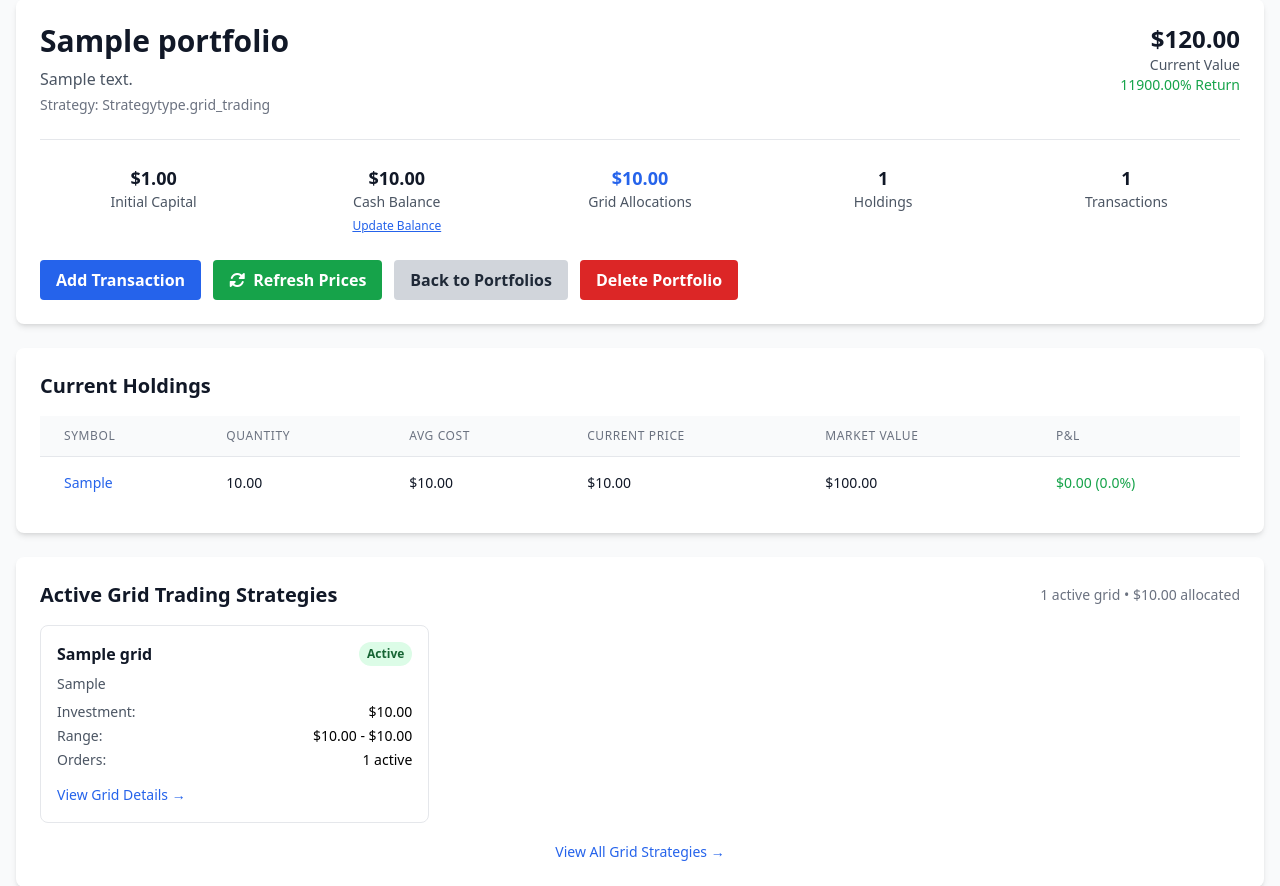
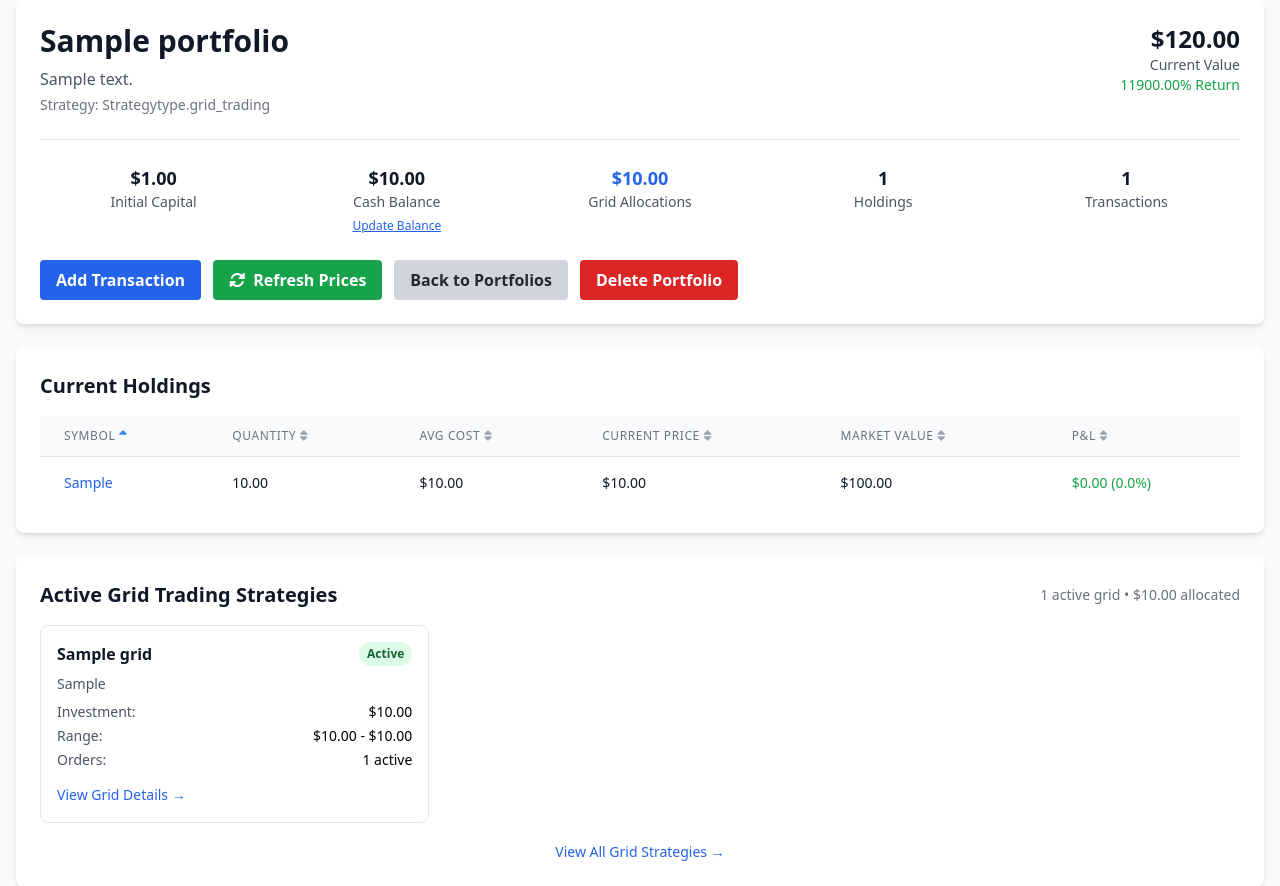
Before and after one commit to SDG223157/gridtrader-pro-webapp, a FastAPI app: page /portfolios/1 in a window 1280 px wide. Shown: the part 98-984 px from the top of the page. Run offline with FastAPI, Linux system fonts and the light colour scheme; the visitor is signed in with stand-in values (Sample User, id 1); tables that the repository leaves empty hold one stand-in row (values such as "Sample post"); some libraries are stand-ins or nearby versions.

Commit message:
🔄 Add sortable columns to Current Holdings table
✅ Sortable Holdings Features:
- All columns now sortable: Symbol, Quantity, Avg Cost, Current Price, Market Value, P&L
- Visual sort indicators with up/down arrows for active column
- Toggle between ascending/descending order on column click
- Sort state preserved across pagination navigation
- Default sort by Symbol (ascending) for consistent display

✅ Smart Sorting Logic:
- Symbol: Alphabetical sorting (002236.SZ, 000568.SZ, etc.)
- Quantity: Numerical sorting (largest/smallest positions)
- Avg Cost: Price sorting (highest/lowest purchase prices)
- Current Price: Market price sorting (most/least expensive stocks)
- Market Value: Total position value sorting (largest/smallest positions)
- P&L: Profit/Loss sorting (best/worst performing stocks)

✅ User Experience:
- Clickable column headers with hover effects
- Clear visual indicators for current sort column and direction
- Sort parameters preserved in pagination URLs
- Intuitive ascending/descending toggle behavior
- Professional table design with FontAwesome icons

✅ Performance Optimized:
- Database-level sorting for efficiency
- Works seamlessly with pagination (20 holdings per page)
- Maintains fast loading times even with sorting
- Calculated fields (market_value, pnl) sorted at database level

🎯 Use Cases:
- Sort by P&L desc to see best performing stocks first
- Sort by Market Value desc to see largest positions
- Sort by Symbol asc for alphabetical organization
- Sort by Current Price desc to see most expensive stocks
- Perfect for analyzing 40-stock portfolio performance

```diff
--- a/main.py
+++ b/main.py
@@ -1760,19 +1760,50 @@ async def portfolio_detail(portfolio_id: str, request: Request, db: Session = De
 
     db.commit()
 
-    # Pagination for holdings
+    # Pagination and sorting for holdings
     holdings_page = int(request.query_params.get("holdings_page", 1))
     holdings_per_page = int(request.query_params.get("holdings_per_page", 20))  # Default 20 holdings per page
     holdings_offset = (holdings_page - 1) * holdings_per_page
 
+    # Sorting parameters
+    sort_by = request.query_params.get("sort_by", "symbol")  # Default sort by symbol
+    sort_order = request.query_params.get("sort_order", "asc")  # Default ascending
+
     # Get total holdings count for pagination
     total_holdings = db.query(Holding).filter(Holding.portfolio_id == portfolio_id).count()
     holdings_total_pages = (total_holdings + holdings_per_page - 1) // holdings_per_page
 
-    # Get paginated holdings
-    holdings = db.query(Holding).filter(
-        Holding.portfolio_id == portfolio_id
-    ).order_by(Holding.symbol).offset(holdings_offset).limit(holdings_per_page).all()
+    # Build query with sorting
+    holdings_query = db.query(Holding).filter(Holding.portfolio_id == portfolio_id)
+
+    # Apply sorting
+    if sort_by == "symbol":
+        holdings_query = holdings_query.order_by(Holding.symbol.desc() if sort_order == "desc" else Holding.symbol.asc())
+    elif sort_by == "quantity":
+        holdings_query = holdings_query.order_by(Holding.quantity.desc() if sort_order == "desc" else Holding.quantity.asc())
+    elif sort_by == "average_cost":
+        holdings_query = holdings_query.order_by(Holding.average_cost.desc() if sort_order == "desc" else Holding.average_cost.asc())
+    elif sort_by == "current_price":
+        holdings_query = holdings_query.order_by(Holding.current_price.desc() if sort_order == "desc" else Holding.current_price.asc())
+    elif sort_by == "market_value":
+        # Sort by calculated market value (quantity * current_price)
+        holdings_query = holdings_query.order_by(
+            (Holding.quantity * Holding.current_price).desc() if sort_order == "desc"
+            else (Holding.quantity * Holding.current_price).asc()
+        )
+    elif sort_by == "pnl":
+        # Sort by calculated P&L ((quantity * current_price) - (quantity * average_cost))
+        holdings_query = holdings_query.order_by(
+            ((Holding.quantity * Holding.current_price) - (Holding.quantity * Holding.average_cost)).desc()
+            if sort_order == "desc"
+            else ((Holding.quantity * Holding.current_price) - (Holding.quantity * Holding.average_cost)).asc()
+        )
+    else:
+        # Default to symbol sorting
+        holdings_query = holdings_query.order_by(Holding.symbol.asc())
+
+    # Get paginated holdings with sorting
+    holdings = holdings_query.offset(holdings_offset).limit(holdings_per_page).all()
 
     # Holdings pagination info
     holdings_pagination_info = {
@@ -1783,7 +1814,9 @@ async def portfolio_detail(portfolio_id: str, request: Request, db: Session = De
         "has_prev": holdings_page > 1,
         "has_next": holdings_page < holdings_total_pages,
         "prev_page": holdings_page - 1 if holdings_page > 1 else None,
-        "next_page": holdings_page + 1 if holdings_page < holdings_total_pages else None
+        "next_page": holdings_page + 1 if holdings_page < holdings_total_pages else None,
+        "sort_by": sort_by,
+        "sort_order": sort_order
     }
 
     # Pagination for transactions
@@ -1854,19 +1887,50 @@ async def portfolio_detail_fast(portfolio_id: str, request: Request, db: Session
     portfolio.current_value = calculate_portfolio_value(portfolio, db)
     db.commit()
 
-    # Pagination for holdings (fast view)
+    # Pagination and sorting for holdings (fast view)
     holdings_page = int(request.query_params.get("holdings_page", 1))
     holdings_per_page = int(request.query_params.get("holdings_per_page", 20))  # Default 20 holdings per page
     holdings_offset = (holdings_page - 1) * holdings_per_page
 
+    # Sorting parameters
+    sort_by = request.query_params.get("sort_by", "symbol")  # Default sort by symbol
+    sort_order = request.query_params.get("sort_order", "asc")  # Default ascending
+
     # Get total holdings count for pagination
     total_holdings = db.query(Holding).filter(Holding.portfolio_id == portfolio_id).count()
     holdings_total_pages = (total_holdings + holdings_per_page - 1) // holdings_per_page
 
-    # Get paginated holdings
-    holdings = db.query(Holding).filter(
-        Holding.portfolio_id == portfolio_id
-    ).order_by(Holding.symbol).offset(holdings_offset).limit(holdings_per_page).all()
+    # Build query with sorting
+    holdings_query = db.query(Holding).filter(Holding.portfolio_id == portfolio_id)
+
+    # Apply sorting
+    if sort_by == "symbol":
+        holdings_query = holdings_query.order_by(Holding.symbol.desc() if sort_order == "desc" else Holding.symbol.asc())
+    elif sort_by == "quantity":
+        holdings_query = holdings_query.order_by(Holding.quantity.desc() if sort_order == "desc" else Holding.quantity.asc())
+    elif sort_by == "average_cost":
+        holdings_query = holdings_query.order_by(Holding.average_cost.desc() if sort_order == "desc" else Holding.average_cost.asc())
+    elif sort_by == "current_price":
+        holdings_query = holdings_query.order_by(Holding.current_price.desc() if sort_order == "desc" else Holding.current_price.asc())
+    elif sort_by == "market_value":
+        # Sort by calculated market value (quantity * current_price)
+        holdings_query = holdings_query.order_by(
+            (Holding.quantity * Holding.current_price).desc() if sort_order == "desc"
+            else (Holding.quantity * Holding.current_price).asc()
+        )
+    elif sort_by == "pnl":
+        # Sort by calculated P&L ((quantity * current_price) - (quantity * average_cost))
+        holdings_query = holdings_query.order_by(
+            ((Holding.quantity * Holding.current_price) - (Holding.quantity * Holding.average_cost)).desc()
+            if sort_order == "desc"
+            else ((Holding.quantity * Holding.current_price) - (Holding.quantity * Holding.average_cost)).asc()
+        )
+    else:
+        # Default to symbol sorting
+        holdings_query = holdings_query.order_by(Holding.symbol.asc())
+
+    # Get paginated holdings with sorting
+    holdings = holdings_query.offset(holdings_offset).limit(holdings_per_page).all()
 
     # Holdings pagination info
     holdings_pagination_info = {
@@ -1877,7 +1941,9 @@ async def portfolio_detail_fast(portfolio_id: str, request: Request, db: Session
         "has_prev": holdings_page > 1,
         "has_next": holdings_page < holdings_total_pages,
         "prev_page": holdings_page - 1 if holdings_page > 1 else None,
-        "next_page": holdings_page + 1 if holdings_page < holdings_total_pages else None
+        "next_page": holdings_page + 1 if holdings_page < holdings_total_pages else None,
+        "sort_by": sort_by,
+        "sort_order": sort_order
     }
 
     # Pagination for transactions (fast view)
--- a/templates/portfolio_detail.html
+++ b/templates/portfolio_detail.html
@@ -85,12 +85,72 @@
             <table class="min-w-full divide-y divide-gray-200">
                 <thead class="bg-gray-50">
                     <tr>
-                        <th class="px-6 py-3 text-left text-xs font-medium text-gray-500 uppercase tracking-wider">Symbol</th>
-                        <th class="px-6 py-3 text-left text-xs font-medium text-gray-500 uppercase tracking-wider">Quantity</th>
-                        <th class="px-6 py-3 text-left text-xs font-medium text-gray-500 uppercase tracking-wider">Avg Cost</th>
-                        <th class="px-6 py-3 text-left text-xs font-medium text-gray-500 uppercase tracking-wider">Current Price</th>
-                        <th class="px-6 py-3 text-left text-xs font-medium text-gray-500 uppercase tracking-wider">Market Value</th>
-                        <th class="px-6 py-3 text-left text-xs font-medium text-gray-500 uppercase tracking-wider">P&L</th>
+                        <th class="px-6 py-3 text-left text-xs font-medium text-gray-500 uppercase tracking-wider">
+                            <a href="?sort_by=symbol&sort_order={{ 'desc' if holdings_pagination.sort_by == 'symbol' and holdings_pagination.sort_order == 'asc' else 'asc' }}&holdings_page={{ holdings_pagination.current_page }}&holdings_per_page={{ holdings_pagination.per_page }}"
+                               class="flex items-center space-x-1 hover:text-gray-700">
+                                <span>Symbol</span>
+                                {% if holdings_pagination.sort_by == 'symbol' %}
+                                    <i class="fas fa-sort-{{ 'down' if holdings_pagination.sort_order == 'desc' else 'up' }} text-blue-500"></i>
+                                {% else %}
+                                    <i class="fas fa-sort text-gray-400"></i>
+                                {% endif %}
+                            </a>
+                        </th>
+                        <th class="px-6 py-3 text-left text-xs font-medium text-gray-500 uppercase tracking-wider">
+                            <a href="?sort_by=quantity&sort_order={{ 'desc' if holdings_pagination.sort_by == 'quantity' and holdings_pagination.sort_order == 'asc' else 'asc' }}&holdings_page={{ holdings_pagination.current_page }}&holdings_per_page={{ holdings_pagination.per_page }}"
+                               class="flex items-center space-x-1 hover:text-gray-700">
+                                <span>Quantity</span>
+                                {% if holdings_pagination.sort_by == 'quantity' %}
+                                    <i class="fas fa-sort-{{ 'down' if holdings_pagination.sort_order == 'desc' else 'up' }} text-blue-500"></i>
+                                {% else %}
+                                    <i class="fas fa-sort text-gray-400"></i>
+                                {% endif %}
+                            </a>
+                        </th>
+                        <th class="px-6 py-3 text-left text-xs font-medium text-gray-500 uppercase tracking-wider">
+                            <a href="?sort_by=average_cost&sort_order={{ 'desc' if holdings_pagination.sort_by == 'average_cost' and holdings_pagination.sort_order == 'asc' else 'asc' }}&holdings_page={{ holdings_pagination.current_page }}&holdings_per_page={{ holdings_pagination.per_page }}"
+                               class="flex items-center space-x-1 hover:text-gray-700">
+                                <span>Avg Cost</span>
+                                {% if holdings_pagination.sort_by == 'average_cost' %}
+                                    <i class="fas fa-sort-{{ 'down' if holdings_pagination.sort_order == 'desc' else 'up' }} text-blue-500"></i>
+                                {% else %}
+                                    <i class="fas fa-sort text-gray-400"></i>
+                                {% endif %}
+                            </a>
+                        </th>
+                        <th class="px-6 py-3 text-left text-xs font-medium text-gray-500 uppercase tracking-wider">
+                            <a href="?sort_by=current_price&sort_order={{ 'desc' if holdings_pagination.sort_by == 'current_price' and holdings_pagination.sort_order == 'asc' else 'asc' }}&holdings_page={{ holdings_pagination.current_page }}&holdings_per_page={{ holdings_pagination.per_page }}"
+                               class="flex items-center space-x-1 hover:text-gray-700">
+                                <span>Current Price</span>
+                                {% if holdings_pagination.sort_by == 'current_price' %}
+                                    <i class="fas fa-sort-{{ 'down' if holdings_pagination.sort_order == 'desc' else 'up' }} text-blue-500"></i>
+                                {% else %}
+                                    <i class="fas fa-sort text-gray-400"></i>
+                                {% endif %}
+                            </a>
+                        </th>
+                        <th class="px-6 py-3 text-left text-xs font-medium text-gray-500 uppercase tracking-wider">
+                            <a href="?sort_by=market_value&sort_order={{ 'desc' if holdings_pagination.sort_by == 'market_value' and holdings_pagination.sort_order == 'asc' else 'asc' }}&holdings_page={{ holdings_pagination.current_page }}&holdings_per_page={{ holdings_pagination.per_page }}"
+                               class="flex items-center space-x-1 hover:text-gray-700">
+                                <span>Market Value</span>
+                                {% if holdings_pagination.sort_by == 'market_value' %}
+                                    <i class="fas fa-sort-{{ 'down' if holdings_pagination.sort_order == 'desc' else 'up' }} text-blue-500"></i>
+                                {% else %}
+                                    <i class="fas fa-sort text-gray-400"></i>
+                                {% endif %}
+                            </a>
+                        </th>
+                        <th class="px-6 py-3 text-left text-xs font-medium text-gray-500 uppercase tracking-wider">
+                            <a href="?sort_by=pnl&sort_order={{ 'desc' if holdings_pagination.sort_by == 'pnl' and holdings_pagination.sort_order == 'asc' else 'asc' }}&holdings_page={{ holdings_pagination.current_page }}&holdings_per_page={{ holdings_pagination.per_page }}"
+                               class="flex items-center space-x-1 hover:text-gray-700">
+                                <span>P&L</span>
+                                {% if holdings_pagination.sort_by == 'pnl' %}
+                                    <i class="fas fa-sort-{{ 'down' if holdings_pagination.sort_order == 'desc' else 'up' }} text-blue-500"></i>
+                                {% else %}
+                                    <i class="fas fa-sort text-gray-400"></i>
+                                {% endif %}
+                            </a>
+                        </th>
                     </tr>
                 </thead>
                 <tbody class="bg-white divide-y divide-gray-200">
@@ -123,13 +183,13 @@
         <div class="bg-white px-4 py-3 flex items-center justify-between border-t border-gray-200 sm:px-6">
             <div class="flex-1 flex justify-between sm:hidden">
                 {% if holdings_pagination.has_prev %}
-                <a href="?holdings_page={{ holdings_pagination.prev_page }}&holdings_per_page={{ holdings_pagination.per_page }}"
+                <a href="?holdings_page={{ holdings_pagination.prev_page }}&holdings_per_page={{ holdings_pagination.per_page }}&sort_by={{ holdings_pagination.sort_by }}&sort_order={{ holdings_pagination.sort_order }}"
                    class="relative inline-flex items-center px-4 py-2 border border-gray-300 text-sm font-medium rounded-md text-gray-700 bg-white hover:bg-gray-50">
                     Previous
                 </a>
                 {% endif %}
                 {% if holdings_pagination.has_next %}
-                <a href="?holdings_page={{ holdings_pagination.next_page }}&holdings_per_page={{ holdings_pagination.per_page }}"
+                <a href="?holdings_page={{ holdings_pagination.next_page }}&holdings_per_page={{ holdings_pagination.per_page }}&sort_by={{ holdings_pagination.sort_by }}&sort_order={{ holdings_pagination.sort_order }}"
                    class="ml-3 relative inline-flex items-center px-4 py-2 border border-gray-300 text-sm font-medium rounded-md text-gray-700 bg-white hover:bg-gray-50">
                     Next
                 </a>
@@ -142,7 +202,7 @@
                         to <span class="font-medium">{{ holdings_pagination.current_page * holdings_pagination.per_page if holdings_pagination.current_page * holdings_pagination.per_page < holdings_pagination.total_holdings else holdings_pagination.total_holdings }}</span>
                         of <span class="font-medium">{{ holdings_pagination.total_holdings }}</span> holdings
                     </p>
-                    <select onchange="window.location.href='?holdings_page=1&holdings_per_page=' + this.value"
+                    <select onchange="window.location.href='?holdings_page=1&holdings_per_page=' + this.value + '&sort_by={{ holdings_pagination.sort_by }}&sort_order={{ holdings_pagination.sort_order }}'"
                             class="text-sm border border-gray-300 rounded px-2 py-1">
                         <option value="10" {% if holdings_pagination.per_page == 10 %}selected{% endif %}>10 per page</option>
                         <option value="20" {% if holdings_pagination.per_page == 20 %}selected{% endif %}>20 per page</option>
@@ -153,7 +213,7 @@
                 <div>
                     <nav class="relative z-0 inline-flex rounded-md shadow-sm -space-x-px" aria-label="Holdings Pagination">
                         {% if holdings_pagination.has_prev %}
-                        <a href="?holdings_page={{ holdings_pagination.prev_page }}&holdings_per_page={{ holdings_pagination.per_page }}"
+                        <a href="?holdings_page={{ holdings_pagination.prev_page }}&holdings_per_page={{ holdings_pagination.per_page }}&sort_by={{ holdings_pagination.sort_by }}&sort_order={{ holdings_pagination.sort_order }}"
                            class="relative inline-flex items-center px-2 py-2 rounded-l-md border border-gray-300 bg-white text-sm font-medium text-gray-500 hover:bg-gray-50">
                             <span class="sr-only">Previous</span>
                             <i class="fas fa-chevron-left h-5 w-5"></i>
@@ -166,7 +226,7 @@
                                 {{ page_num }}
                             </span>
                             {% elif page_num <= 3 or page_num > holdings_pagination.total_pages - 3 or (page_num >= holdings_pagination.current_page - 1 and page_num <= holdings_pagination.current_page + 1) %}
-                            <a href="?holdings_page={{ page_num }}&holdings_per_page={{ holdings_pagination.per_page }}"
+                            <a href="?holdings_page={{ page_num }}&holdings_per_page={{ holdings_pagination.per_page }}&sort_by={{ holdings_pagination.sort_by }}&sort_order={{ holdings_pagination.sort_order }}"
                                class="relative inline-flex items-center px-4 py-2 border border-gray-300 bg-white text-sm font-medium text-gray-700 hover:bg-gray-50">
                                 {{ page_num }}
                             </a>
@@ -178,7 +238,7 @@
                         {% endfor %}
 
                         {% if holdings_pagination.has_next %}
-                        <a href="?holdings_page={{ holdings_pagination.next_page }}&holdings_per_page={{ holdings_pagination.per_page }}"
+                        <a href="?holdings_page={{ holdings_pagination.next_page }}&holdings_per_page={{ holdings_pagination.per_page }}&sort_by={{ holdings_pagination.sort_by }}&sort_order={{ holdings_pagination.sort_order }}"
                            class="relative inline-flex items-center px-2 py-2 rounded-r-md border border-gray-300 bg-white text-sm font-medium text-gray-500 hover:bg-gray-50">
                             <span class="sr-only">Next</span>
                             <i class="fas fa-chevron-right h-5 w-5"></i>
```
